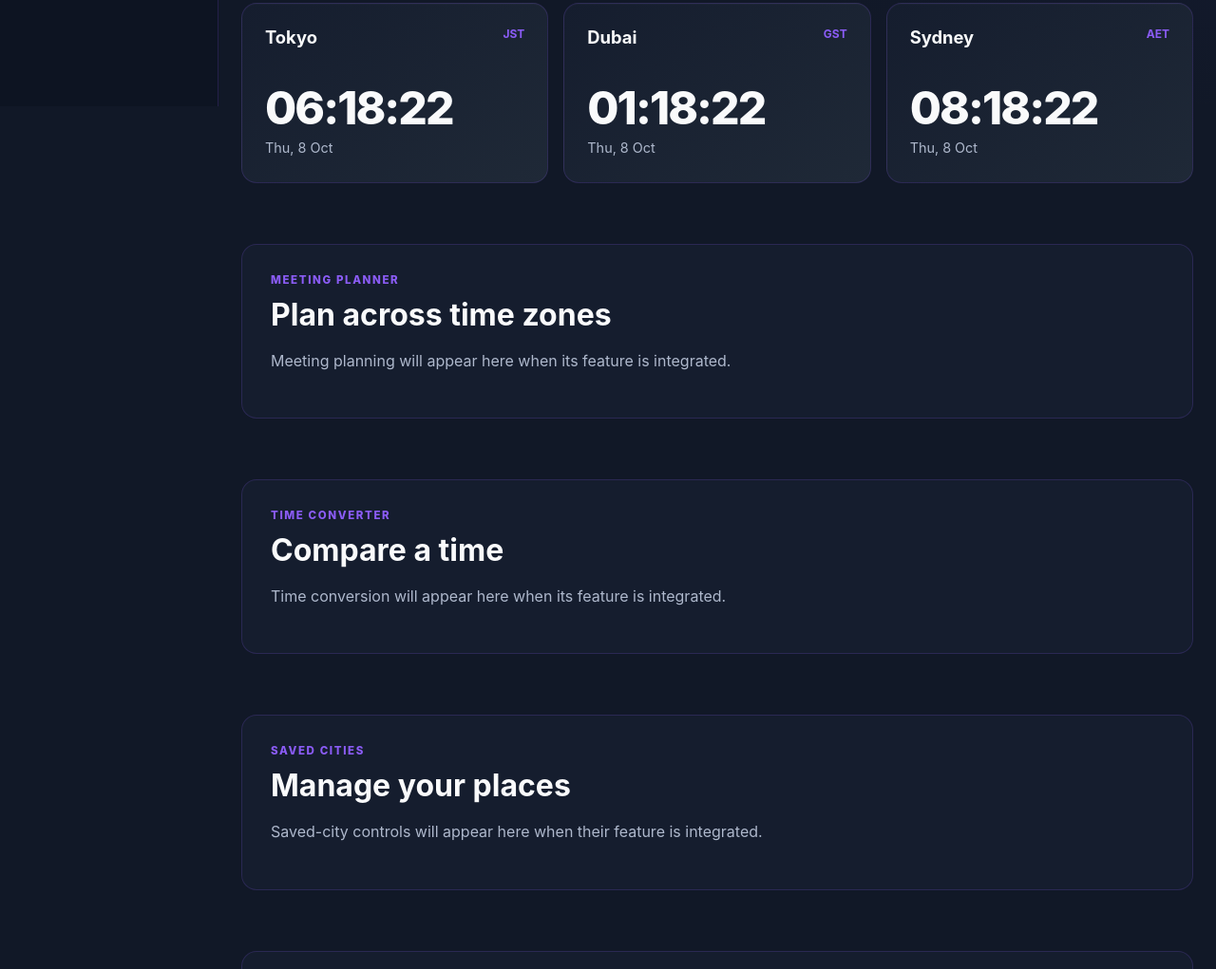
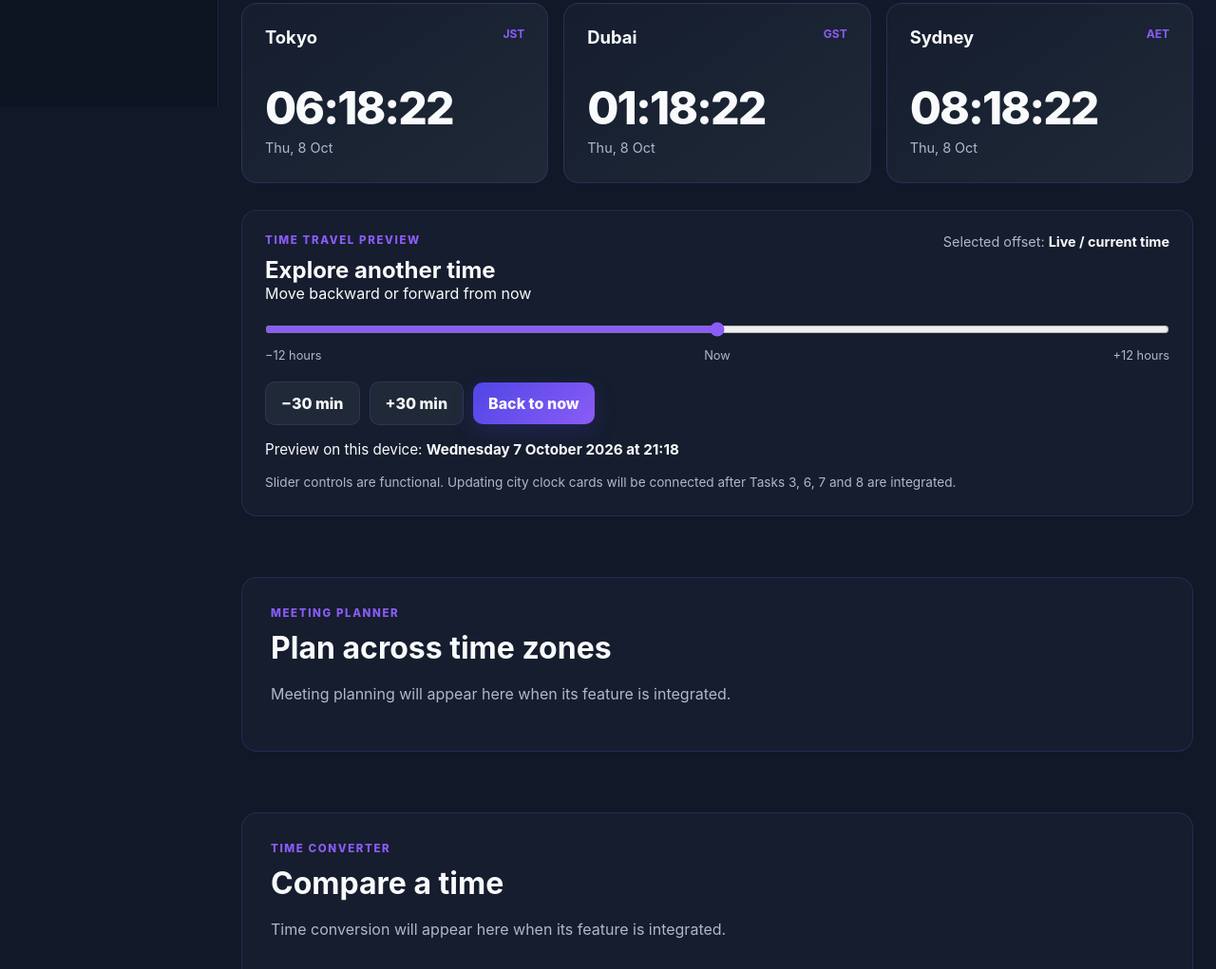
Before and after one commit to UzomaIfeanyi/World-Clock, a plain HTML site: page index.html in a window 1280 px wide. Shown: the part 688-1709 px from the top of the page at 95% size. Drawn offline with Linux system fonts and the light colour scheme.

Commit message:
Task 9: mount standalone time slider on dashboard

```diff
--- a/index.html
+++ b/index.html
@@ -6,6 +6,7 @@
   <meta name="description" content="World Clock dashboard for comparing cities, planning meetings and converting time zones.">
   <title>World Clock</title>
   <link rel="stylesheet" href="css/style.css">
+  <link rel="stylesheet" href="css/time-slider.css">
 </head>
 <body>
   <div class="app-shell">
@@ -41,6 +42,24 @@
           <div id="clock-grid" class="clock-grid" aria-live="polite"></div>
         </section>
 
+
+        <section id="time-slider" class="time-slider" aria-labelledby="time-slider-title">
+          <div class="time-slider-header">
+            <div><p class="eyebrow">TIME TRAVEL PREVIEW</p><h2 id="time-slider-title">Explore another time</h2></div>
+            <p class="time-slider-status">Selected offset: <strong id="time-preview-label" aria-live="polite">Live / current time</strong></p>
+          </div>
+          <label for="time-preview-offset">Move backward or forward from now</label>
+          <input class="time-slider-control" id="time-preview-offset" type="range" min="-720" max="720" step="30" value="0">
+          <div class="time-slider-scale"><span>−12 hours</span><span>Now</span><span>+12 hours</span></div>
+          <div class="time-slider-actions">
+            <button type="button" class="slider-secondary" id="time-preview-back" aria-label="Move back 30 minutes">−30 min</button>
+            <button type="button" class="slider-secondary" id="time-preview-forward" aria-label="Move forward 30 minutes">+30 min</button>
+            <button type="button" id="time-preview-reset">Back to now</button>
+          </div>
+          <p class="time-slider-preview">Preview on this device: <strong id="time-preview-date" aria-live="polite"></strong></p>
+          <p class="time-slider-note">Slider controls are functional. Updating city clock cards will be connected after Tasks 3, 6, 7 and 8 are integrated.</p>
+        </section>
+
         <section id="meeting-planner" class="panel"><p class="eyebrow">MEETING PLANNER</p><h2>Plan across time zones</h2><p class="muted">Meeting planning will appear here when its feature is integrated.</p></section>
         <section id="converter" class="panel"><p class="eyebrow">TIME CONVERTER</p><h2>Compare a time</h2><p class="muted">Time conversion will appear here when its feature is integrated.</p></section>
         <section id="saved-cities" class="panel"><p class="eyebrow">SAVED CITIES</p><h2>Manage your places</h2><p class="muted">Saved-city controls will appear here when their feature is integrated.</p></section>
@@ -50,5 +69,6 @@
     </div>
   </div>
   <script src="js/app.js"></script>
+  <script src="js/time-slider.js"></script>
 </body>
 </html>
```
